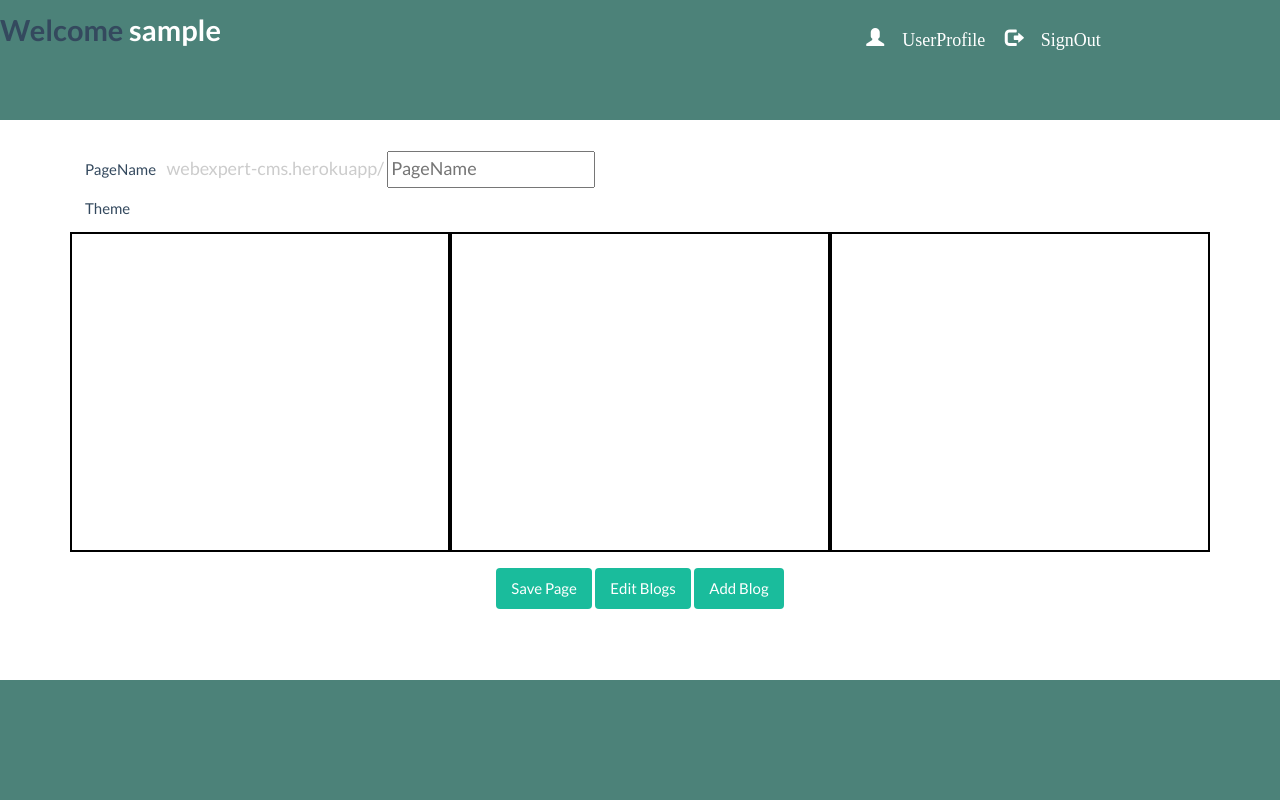
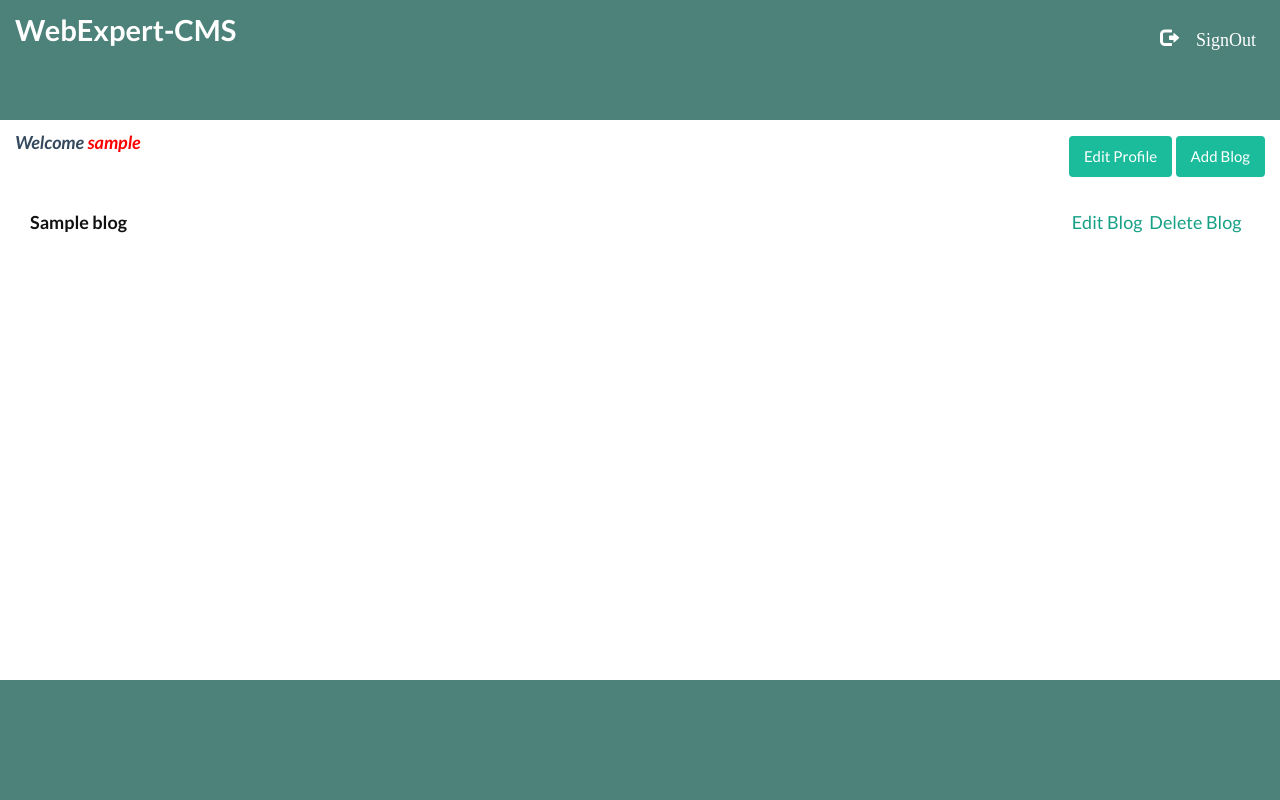
Before and after one commit to valdadyne/webexpert-cms, a Flask app: a page that uses app/templates/dashboard.html in a window 1280 px wide. Run offline with Flask 2, Linux system fonts and the light colour scheme; a database or web service that is not in the repository returns one stand-in record (values such as "Sample title"); some libraries are stand-ins or nearby versions.

Commit message:
Displayed blogs

```diff
--- a/app/controllers.py
+++ b/app/controllers.py
@@ -26,7 +26,7 @@ def register():
             hasspwd = bcrypt.hashpw(password.encode('utf-8'), bcrypt.gensalt())
             users.insert({'Username': username, 'Password': hasspwd})
             session['username']= username
-            return redirect(url_for('dashboard',username=username))
+            return redirect(url_for('all_blogs',username=username))
         flash("Username Already Exists!!")
     return render_template('register.html')
 
@@ -41,14 +41,24 @@ def login():
         if valid_user:
             if bcrypt.hashpw(password.encode('utf-8'),valid_user['Password'].encode('utf-8')) == valid_user['Password'].encode('utf-8'):
                 session['username']= username
-                return redirect(url_for('dashboard', username=username))
+                return redirect(url_for('all_blogs', username=username))
         flash("Invalid credentials!! Check username/password combination")
     return render_template('login.html')
 
 
 @app.route('/dashboard/<username>')
-def dashboard(username):
-    return render_template('dashboard.html', username=username)
+# def dashboard(username):
+#     return render_template('dashboard.html', username=username)
+
+def all_blogs(username):
+    users = mongo.db.Users
+    blogs = mongo.db.Blogs
+    active_user = users.find_one({'Username' : username})
+    user_blogs = blogs.find({'Author_id' : active_user['_id']})
+    # blog_list = ""
+    # for x in user_blogs:
+    #     blog_list += x['Title']
+    return render_template('dashboard.html', username=username, user_blogs=user_blogs)
 
 
 @app.route('/profile/<username>')
@@ -77,19 +87,11 @@ def logout():
     session.clear()
     return redirect(url_for('index'))
 
-
-@app.route('/all_blogs/<username>')
-def all_blogs(username):
-    users = mongo.db.Users
-    blogs = mongo.db.Blogs
-    active_user = users.find_one({'Username' : username})
-    user_blogs = blogs.find({'Author_id' : active_user['_id']})
-    # blog_list = ""
-    # for x in user_blogs:
-    #     blog_list += x['Title']
-    return render_template('blogs.html', username=username, user_blogs=user_blogs)
-
-    # return render_template('blogs.html', username=username, blog_list={{blog_list}})
+#
+# @app.route('/dashboard/<username>')
+#
+#
+#     # return render_template('blogs.html', username=username, blog_list={{blog_list}})
 
 
 @app.route('/add_blog/Author:<username>',methods=['POST','GET'])
@@ -104,7 +106,7 @@ def add_blog(username):
         if new_blogTitle is not None and new_blogContent is not None:
 
             blogs.insert({'Title': new_blogTitle, 'Content': new_blogContent, \
-                        'Author_id' : author['_id'], 'Date' : datetime.date.utcnow()})
+                        'Author_id' : author['_id'], 'Date' : datetime.datetime.utcnow()})
             flash("Congratulations! You have a new blog")
             return redirect(url_for('all_blogs', username=username))
         flash("Blog must have a title and content")
@@ -123,25 +125,3 @@ def blog(blog_id):
     author = session
     return render_template('blog.html', id=id, title=title, content=content, \
                            date_published=date_published, author=author)
-
-
-@app.route('/update_page/<username>', methods=['POST', 'GET'])
-def update_page(username):
-    page= mongo.db.Pages
-    users=mongo.db.Users
-    PageName = request.form['Page_Name']
-    PageTheme = request.form['Theme']
-    active_user = users.find_one({'Username': username})
-    existing_page =page.find_one({'Page_Name': PageName})
-
-    if existing_page and (active_user['_id'] == existing_page['User']):
-        page.save(existing_page)
-        page.insert({'Page_Name': PageName, 'Theme': PageTheme, 'User': active_user['_id']})
-    flash("")
-
-
-
-
-@app.route('/page/<page_id>')
-def page(page_id,theme):
-    return render_template('dark_layout.html', page_id =page_id, theme=theme)
--- a/app/static/css/main.css
+++ b/app/static/css/main.css
@@ -10,7 +10,7 @@ body,html{
     background:rgba(0, 77, 64,0.7);
 }
 .topbar{
-    padding-top:3vh;
+    padding:3vh;
     color:#fff;
 }
 .topbar ul,li{
@@ -20,6 +20,10 @@ body,html{
 .topbar a{
     text-decorator:none;
     color:#fff;}
+.blog_list{
+    height:35vh;
+    overflow-y:scroll;
+}
 #section{
     min-height:70vh;
     height:70vh;
--- a/app/templates/dashboard.html
+++ b/app/templates/dashboard.html
@@ -3,47 +3,29 @@
     Dashboard {{username}}
 {% endblock %}
     {% block header %}
+        <div class="container-fluid">
             <div class ="row">
                 <div class="col-sm-6">
-               <h4>Welcome <span style="color:#fff;">{{username}}</span></h4>
+                    <h4 style="color:#fff;">WebExpert-CMS</h4>
                 </div>
-            <div class="col-sm-6 text-center topbar">
+                <div class="col-sm-6 text-right topbar">
                     <ul>
-                    <li><span class="glyphicon glyphicon-user"><a href="{{ url_for('profile', username = username) }}">&nbsp;UserProfile</a></span></li>
                         <li><span class="glyphicon glyphicon-log-out"><a href="{{ url_for('logout') }}">&nbsp;SignOut</a></span></li>
                     </ul>
                 </div>
             </div>
-
+        </div>
     {% endblock %}
     {% block section %}
-<div class="container">
-        <div class = 'col-sm-12 text-left'>
-            <br>
-            <label for="InputPageName">PageName</label>&nbsp;&nbsp;
-            <span style= "color:#ccc;">webexpert-cms.herokuapp/</span>
-                <input type="text" id="InputPageName" name="PageName" placeholder="PageName">
-            <br>
-            <label for="InputTheme">Theme</label>&nbsp;&nbsp;
-            <input type="text" id="InputTheme" name="Theme" placeholder="Theme" class="hidden">
+        <div class="container-fluid">
             <div class="row">
-                <div class="col-md-4" style="border:2px solid black; height:40vh;">
-
-
+                <div class="col-sm-4 text-left" style="padding-top:1vh;">
+                   <b><em>Welcome <span style ="color:red;">{{username}}</span></em></b>
                 </div>
-                <div class="col-md-4" style="border:2px solid black; height:40vh;">
-
-                </div>
-                <div class="col-md-4" style="border:2px solid black; height:40vh;">
-
-                </div>
-            </div>
-            <div id="mybuttons" class = "col-sm-12 text-center" style="padding-top:2vh;">
-                <form action="{{url_for('register')}}">
-                    <input type="submit" class="btn btn-primary" value="Save Page" />
-                </form>
-                <form action="{{url_for('all_blogs', username=username)}}">
-                    <input type="submit" class="btn btn-primary" value="Edit Blogs" />
+                <div class="col-sm-8 text-right">
+                     <div id="mybuttons"style="padding-top:2vh;">
+                        <form action="{{ url_for('profile', username = username) }}">
+                                <input type="submit" class="btn btn-primary" value="Edit Profile" />
                         </form>
                         <form action="{{url_for('add_blog',username=username)}}">
                                 <input type="submit" class="btn btn-primary" value="Add Blog" />
@@ -51,5 +33,21 @@
                     </div>
                 </div>
             </div>
+                <div class = 'col-sm-12 text-left blog-list' style="color:#111;">
+                        <br>
+                    {% for i in user_blogs %}
+                        <div class="row">
+                            <div class="col-sm-10">
+                              <b>{{ i['Title'] }}</b>
+                            </div>
+                            <div class="col-sm-2">
+                               <a href>Edit Blog</a>&nbsp;
+                               <a href="">Delete Blog</a>
+                            </div>
+                        </div>
+                        <br>
+                    {% endfor %}
+                </div>
+        </div>
     {% endblock %}
     {% block footer %}{% endblock %}
```
Also changed, not shown: app/templates/blogs.html (+8 -1 lines). Lines whose indentation alone changed are shown as unchanged.
